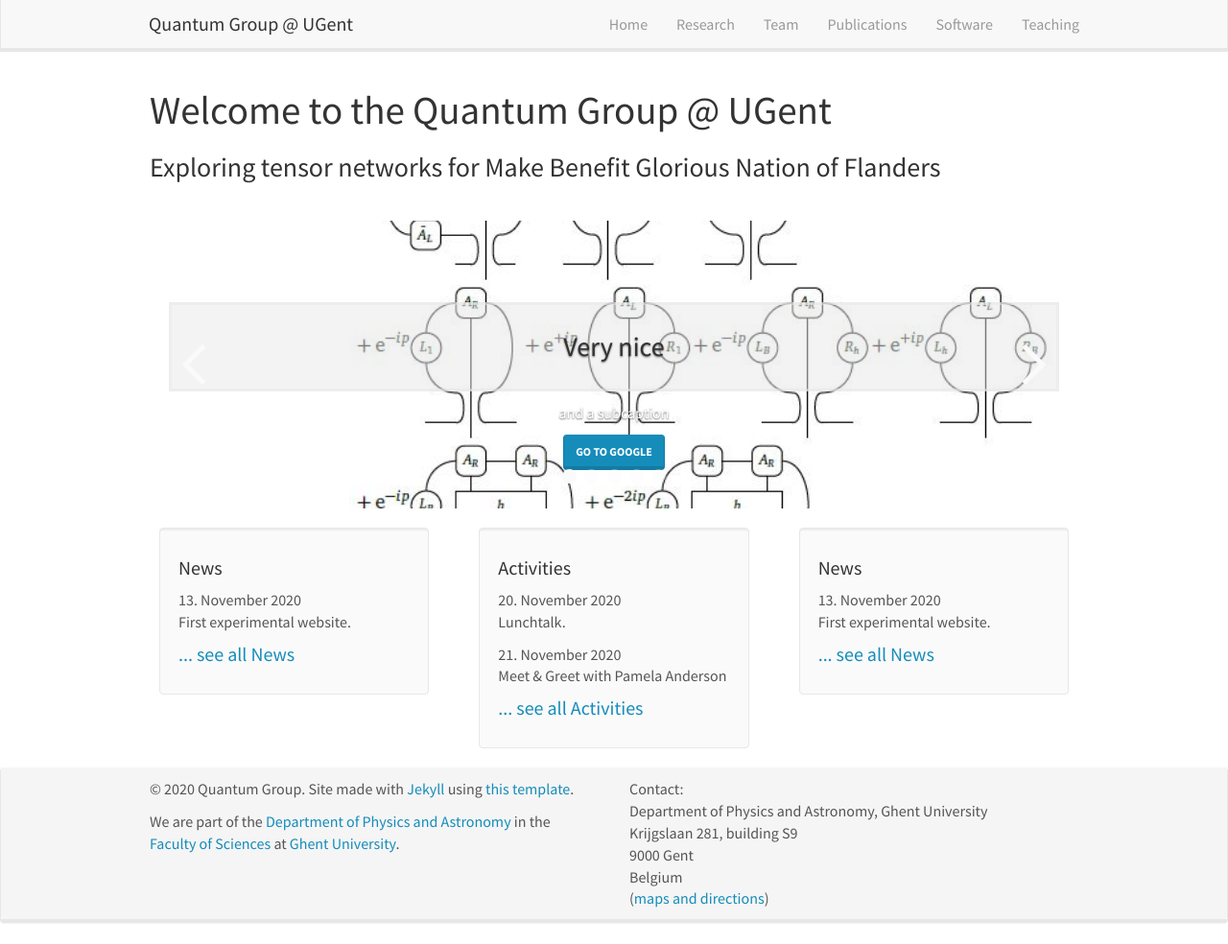
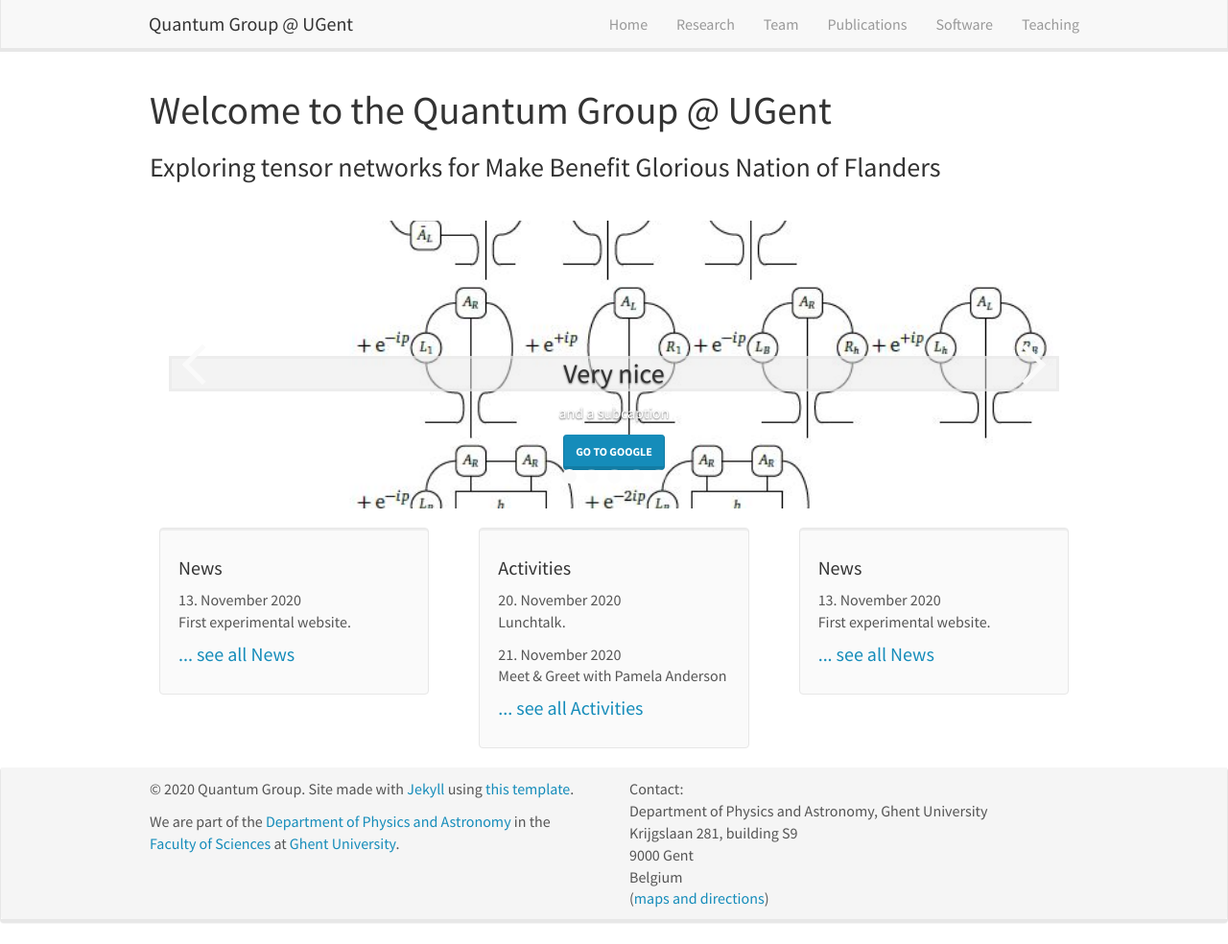
Before and after one commit to quantumghent/quantumghent.github.io, a Jekyll site: the page built from _pages/home.md, in a window 1280 px wide and 984 px high. Shown: the whole window at 96% size. Built offline with Jekyll 4.4.1, drawn with Linux system fonts in a browser that asks for light colours; nearby versions of some CDN libraries.

Commit message:
Update carousel.html

```diff
--- a/_includes/carousel.html
+++ b/_includes/carousel.html
@@ -29,7 +29,7 @@
             {% for item in site.data.carousel %}
             <li class="carousel__slide" style="background-image: url('/images/carouselpic/{{ item.image }}');">
               <div class="carousel-caption">
-                <h3 style="border: solid rgba(232, 232, 232, .5); padding: 1em; background:rgba(232, 232, 232, .5)">{{ item.caption }}</h3>
+                <h3 style="border: solid rgba(232, 232, 232, .5); background:rgba(232, 232, 232, .5)">{{ item.caption }}</h3>
                 <p>{{ item.subcaption }}</p>
                 <a href="https://google.com" class="btn btn-primary">Go to Google</a>
               </div>
```
